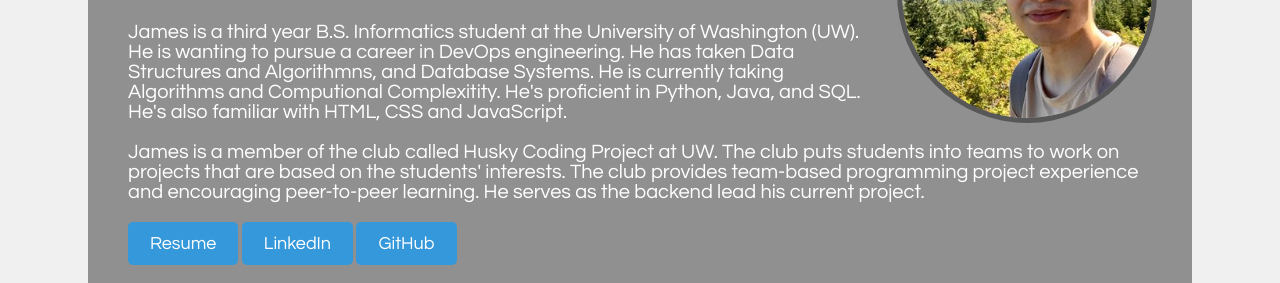
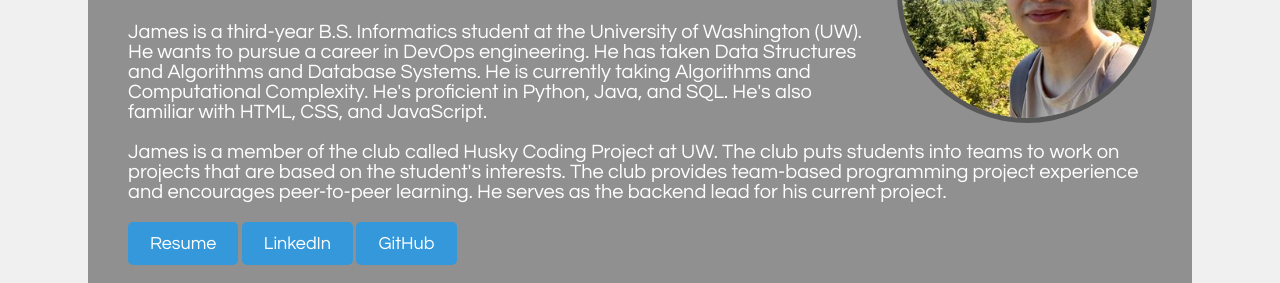
Before and after one commit to jamesdwa/jamesparrott, a plain HTML site: page index.html in a window 1280 px wide. Shown: the part 236-519 px from the top of the page. Drawn offline with Linux system fonts and the light colour scheme.

Commit message:
morechanges

```diff
--- a/index.html
+++ b/index.html
@@ -4,7 +4,7 @@
     <meta charset="UTF-8">
     <meta name="viewport" content="width=device-width, initial-scale=1.0">
     <title>James Parrott</title>
-    <link rel="stylesheet" href="style.css">
+    <link rel="stylesheet" href="/style.css">
 </head>
 <body>
     <div class="box">
@@ -14,15 +14,14 @@
         <section class="about">
             <h2>About</h2>
             <div class="about-paragraph">
-                <p>James is a third year B.S. Informatics student at the University of Washington (UW).
-                He is wanting to pursue a career in DevOps engineering.
-                He has taken Data Structures and Algorithmns, and Database Systems.
-                He is currently taking Algorithms and Computional Complexitity.
-                He's proficient in Python, Java, and SQL. He's also familiar with HTML, CSS and JavaScript. </p>
+                <p>James is a third-year B.S. Informatics student at the University of Washington (UW).
+                He wants to pursue a career in DevOps engineering. He has taken Data Structures and Algorithms and Database Systems.
+                He is currently taking Algorithms and Computational Complexity.
+                He's proficient in Python, Java, and SQL. He's also familiar with HTML, CSS, and JavaScript. </p>
                 <p>James is a member of the club called Husky Coding Project at UW.
-                The club puts students into teams to work on projects that are based on the students' interests.
-                The club provides team-based programming project experience and encouraging peer-to-peer learning.
-                He serves as the backend lead his current project.</p>
+                The club puts students into teams to work on projects that are based on the student's interests.
+                The club provides team-based programming project experience and encourages peer-to-peer learning.
+                He serves as the backend lead for his current project.</p>
             </div>
             <a href="Parrott Resume.pdf" download="Parrott Resume.pdf" class="download-button">Resume</a>
             <a href="https://www.linkedin.com/in/jdparrott/" class="download-button">LinkedIn</a>
```
